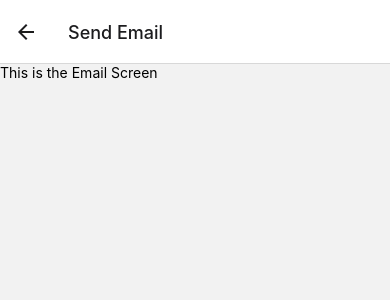
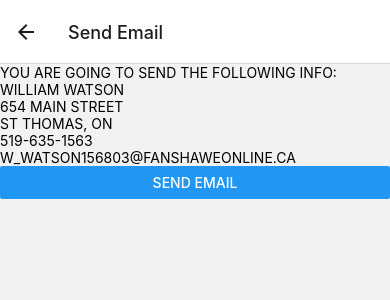
Before and after one commit to threnody5/INFO-3173-Lab-5, a React Native app: screen / in a window 390 px wide. Both pictures are taken after a click on the button "EMAIL MY INFO". Shown: the top 300 px of the page. Built offline with nearby package versions, Linux system fonts and the light colour scheme.

Commit message:
add contact details and send alerts

```diff
--- a/App.js
+++ b/App.js
@@ -1,10 +1,7 @@
-import React, { useState } from 'react';
-import { StyleSheet, Text, View, TextInput, Button, TouchableOpacity } from 'react-native';
-import { NavigationContainer, StackActions, TabActions } from '@react-navigation/native';
+import React from 'react';
+import { StyleSheet, Text, View, Button, TouchableOpacity, Alert } from 'react-native';
+import { NavigationContainer } from '@react-navigation/native';
 import { createNativeStackNavigator } from '@react-navigation/native-stack';
-
-import SendMessageWithSMS from './components/SendMessageWithSMS';
-import SendMessageWithEmail from './components/SendMessageWithEmail';
 import Header from './header/Header';
 
 const Stack = createNativeStackNavigator();
@@ -39,8 +36,10 @@ const HomeScreen = ({ navigation }) => {
   return (
     <View>
       <Header />
-      <Button title='EMAIL MY INFO' onPress={ () => { navigation.navigate('Email') } } />
-      <Button title='SMS MY INFO' onPress={ () => { navigation.navigate('SMS') } } />
+      <View style={styles.buttonContainer}>
+        <Button title='EMAIL MY INFO' color='#80bfff' onPress={ () => { navigation.navigate('Email') } } />
+        <Button title='SMS MY INFO' color='#80bfff' onPress={ () => { navigation.navigate('SMS') } } />
+      </View>
     </View>
   )
 }
@@ -48,7 +47,22 @@ const HomeScreen = ({ navigation }) => {
 const EmailScreen = () => {
   return (
     <View>
-      <Text>This is the Email Screen</Text>
+      <View>
+        <Text>YOU ARE GOING TO SEND THE FOLLOWING INFO:</Text>
+      </View>
+      <View style={ styles.contactList }>
+        <Text style={ styles.contactList }>{ contactDetails.name }</Text>
+        <Text>{ contactDetails.address }</Text>
+        <Text>{ contactDetails.city }, { contactDetails.province }</Text>
+        <Text>{ contactDetails.phoneNumber }</Text>
+        <Text>{ contactDetails.emailAddress }</Text>
+      </View>
+      <View>
+        <Button title='SEND Email' onPress={ SendMessageWithEmail } />
+        {/* <TouchableOpacity activeOpacity={ 0.8 } onPress={ () => { console.log('it works!') } }>
+          <Text color={ styles.buttonText }>Touch Me</Text>
+        </TouchableOpacity> */}
+      </View>
     </View>
   )
 }
@@ -56,12 +70,47 @@ const EmailScreen = () => {
 const SMSScreen = () => {
   return (
     <View>
-      <Text>This is the SMS Screen</Text>
+      <View>
+        <Text>YOU ARE GOING TO SEND THE FOLLOWING INFO:</Text>
+      </View>
+      <View style={ styles.contactList }>
+        <Text style={ styles.contactList }>{ contactDetails.name }</Text>
+        <Text>{ contactDetails.address }</Text>
+        <Text>{ contactDetails.city }, { contactDetails.province }</Text>
+        <Text>{ contactDetails.phoneNumber }</Text>
+        <Text>{ contactDetails.emailAddress }</Text>
+      </View>
+      <View>
+        <Button title='SEND SMS' onPress={ SendMessageWithSMS } />
+        {/* <TouchableOpacity activeOpacity={ 0.8 } onPress={ () => { console.log('it works!') } }>
+        <Text color={ styles.buttonText }>Touch Me</Text>
+      </TouchableOpacity> */}
+      </View>
     </View>
   )
 }
 
+const SendMessageWithEmail = () => {
+  Alert.alert('Email has been sent successfully!');
+}
+
+const SendMessageWithSMS = () => {
+  Alert.alert('SMS has been sent successfully!');
+}
+
+const contactDetails = {
+  name: 'William Watson',
+  address: '654 Main Street',
+  city: 'St Thomas',
+  province: 'ON',
+  phoneNumber: '519-635-1563',
+  emailAddress: 'w_watson156803@fanshaweonline.ca'
+}
+
 const styles = StyleSheet.create({
+  contactList: {
+    textTransform: 'uppercase',
+  },
   form: {
     flex: 1,
     margin: 30,
@@ -87,8 +136,14 @@ const styles = StyleSheet.create({
     width: '100%',
   },
   button: {
-    width: '100%',
-    paddingVertical: 40
+    justifyContent: 'center',
+    width: '70%',
+    paddingVertical: 20,
+    backgroundColor: 'white'
+  },
+  buttonText: {
+    color: 'white',
+    justifyContent: 'center',
   },
   title: {
     textAlign: 'center',
--- a/header/Header.js
+++ b/header/Header.js
@@ -17,7 +17,7 @@ const styles = StyleSheet.create({
         color: 'black',
         fontWeight: 'bold',
         textAlign: 'center',
-        paddingTop: 0,
+        paddingTop: 30,
         paddingBottom: 10,
         fontSize: 30,
         width: '100%'
```
